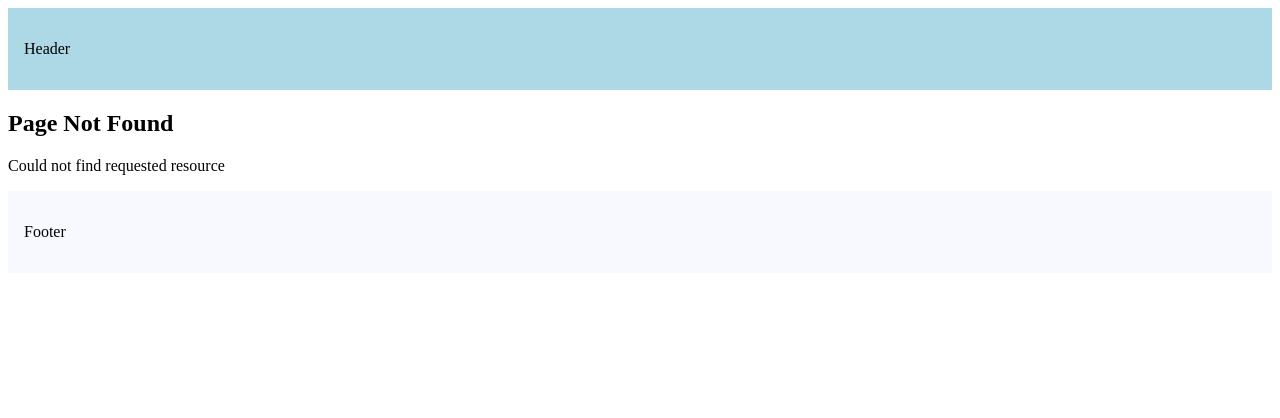
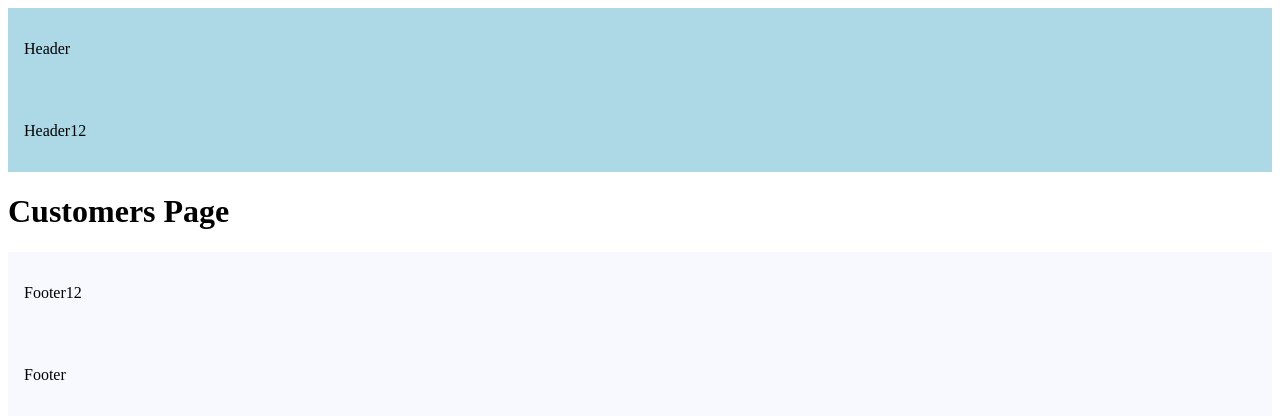
Before and after one commit to LakshayRohilla/next-app, a Next.js app: page /customers in a window 1280 px wide. Before the commit this address had no page. Shown: the top 418 px of the page. Built offline with nearby package versions, Linux system fonts and the light colour scheme.

Commit message:
multiple root layouts

```diff
--- /dev/null
+++ b/src/app/(marketing)/customers/page.tsx
@@ -0,0 +1,7 @@
+const Customers = () => {
+    return  (
+        <h1>Customers Page</h1>
+    )
+}
+
+export default Customers;
--- /dev/null
+++ b/src/app/(marketing)/layout.tsx
@@ -0,0 +1,34 @@
+export const metadata = {
+    title: 'Next.js',
+    description: 'Generated by Next.js',
+  }
+
+  export default function MarketingLayout({
+    children,
+  }: {
+    children: React.ReactNode
+  }) {
+    return (
+      <html lang="en">
+        <body>
+          <header
+            style={{
+              backgroundColor: "lightblue",
+              padding: "1rem",
+            }}
+          >
+            <p>Header12</p>
+          </header>
+          {children}
+          <footer
+            style={{
+              backgroundColor: "ghostwhite",
+              padding: "1rem",
+            }}
+          >
+            <p>Footer12</p>
+          </footer>
+        </body>
+      </html>
+    )
+  }
```
Also changed, not shown: src/app/(auth)/layout.tsx (added, +26 -0 lines).
